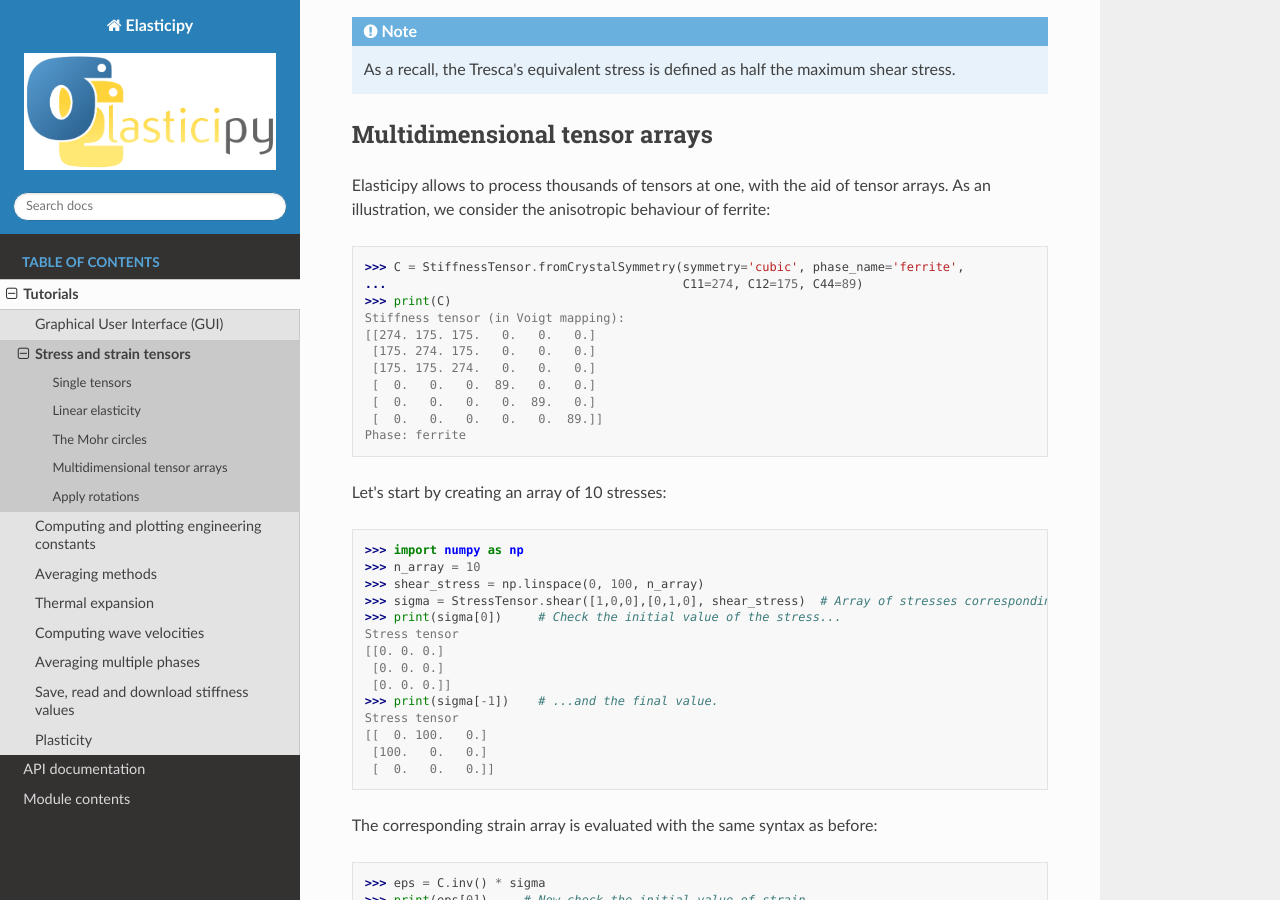
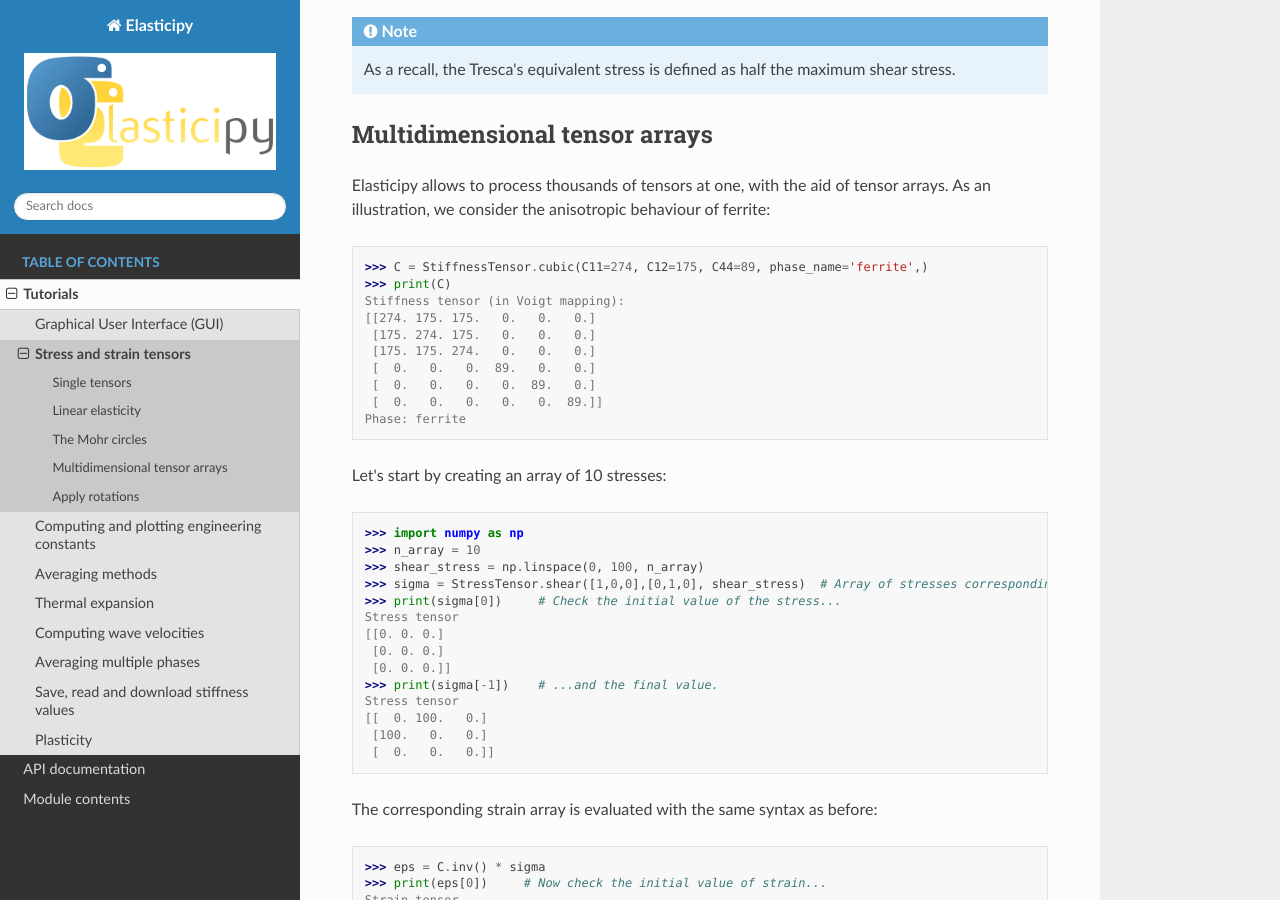
Before and after one commit to DorianDepriester/Elasticipy, a Sphinx documentation site: the page built from docs/source/Tutorials/Tutorial_StressStrain.rst, in a window 1280 px wide and 900 px high, scrolled down 3092 px. Built offline with Sphinx 7.4.7 and the Read the Docs theme 3.1.0, drawn with Linux system fonts in a browser that asks for light colours.

Commit message:
Use the cubic() constructor instead of obsolete syntax

```diff
--- a/docs/source/Tutorials/Tutorial_StressStrain.rst
+++ b/docs/source/Tutorials/Tutorial_StressStrain.rst
@@ -129,8 +129,7 @@ Multidimensional tensor arrays
 Elasticipy allows to process thousands of tensors at one, with the aid of tensor arrays.
 As an illustration, we consider the anisotropic behaviour of ferrite:
 
-    >>> C = StiffnessTensor.fromCrystalSymmetry(symmetry='cubic', phase_name='ferrite',
-    ...                                         C11=274, C12=175, C44=89)
+    >>> C = StiffnessTensor.cubic(C11=274, C12=175, C44=89, phase_name='ferrite',)
     >>> print(C)
     Stiffness tensor (in Voigt mapping):
     [[274. 175. 175.   0.   0.   0.]
```
